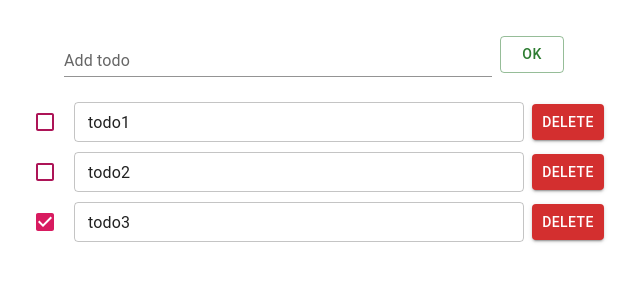
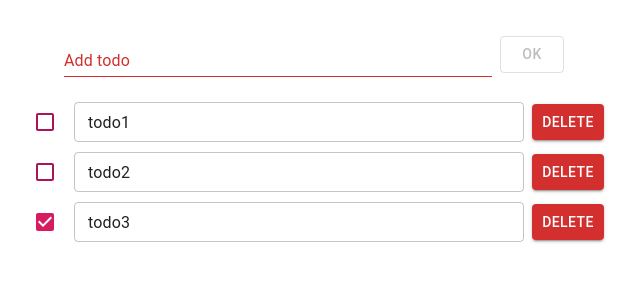
Before and after one commit to Jhon-Crow/react-typescript-redux-todo-app, a React (Vite) app: page / in a window 1280 px wide. Shown: the top 300 px of the page, without its empty margins (326-966 px from the left). Built offline with nearby package versions, Linux system fonts and the light colour scheme.

Commit message:
add onKeyDownEnterHandler to Form add header to empty TodoList

```diff
--- a/src/components/entities/todoItem/TodoItem.tsx
+++ b/src/components/entities/todoItem/TodoItem.tsx
@@ -7,14 +7,13 @@ import {useDispatch} from "react-redux";
 
 interface TodoItemProps {
     id: string;
-    key: string;
     text: string;
     checked: boolean;
     handleDeleteClick: (id: string) => void;
 }
 
 const TodoItem = memo((props: TodoItemProps) => {
-    const { key, id, text, checked, handleDeleteClick } = props;
+    const { id, text, checked, handleDeleteClick } = props;
     const [textValue, setTextValue] = useState(text);
     const dispatch = useDispatch();
 
@@ -34,7 +33,6 @@ const TodoItem = memo((props: TodoItemProps) => {
             display="flex"
             alignItems='center'
             justifyContent='start'
-            key={key}
             sx={{ width: 580, maxWidth: '100%' }}
         >
             <Checkbox
--- a/src/components/widgets/todoForm/TodoForm.tsx
+++ b/src/components/widgets/todoForm/TodoForm.tsx
@@ -1,20 +1,31 @@
 import {Box, TextField} from "@mui/material";
 import Button from "@mui/material/Button";
 import { useDispatch } from "react-redux";
-import {useCallback, useState} from "react";
+import {useCallback, useMemo, useState} from "react";
 import {createTodo} from "../../../store/todoSlice.ts";
 
 const TodoForm = () => {
     const [textValue, setTextValue] = useState('');
     const dispatch = useDispatch();
+    const trimmedValue = useMemo(() => textValue.trim(), [textValue]);
 
-
-    const handleAddTodo = useCallback(() => {
-        if (textValue.trim()) {
+    const addTodoHandler = useCallback(() => {
+        if (trimmedValue) {
             dispatch(createTodo(textValue));
             setTextValue('');
         }
     }, [dispatch, textValue]);
+
+    const onChangeHandler = useCallback((e: React.ChangeEvent<HTMLInputElement>) => {
+        setTextValue(e.target.value);
+    }, []);
+
+    const onKeyDownEnterHandler = useCallback((e: React.KeyboardEvent<HTMLInputElement>) => {
+        if (e.key === 'Enter') {
+            e.preventDefault();
+            addTodoHandler();
+        }
+    }, [addTodoHandler]);
 
     return (
         <Box
@@ -25,15 +36,23 @@ const TodoForm = () => {
             sx={{ width: 500, maxWidth: '100%' }}
         >
             <TextField
+                error={!trimmedValue}
                 fullWidth={true}
-                onChange={(e) => setTextValue(e.target.value)}
+                onChange={onChangeHandler}
                 value={textValue}
                 label='Add todo'
-                multiline
                 variant="standard"
                 size="small"
+                onKeyDown={onKeyDownEnterHandler}
             />
-            <Button onClick={handleAddTodo} variant='outlined' color="success">ok</Button>
+            <Button
+                disabled={!trimmedValue}
+                onClick={addTodoHandler}
+                variant='outlined'
+                color="success"
+            >
+                ok
+            </Button>
         </Box>
     );
 };
--- a/src/components/widgets/todoList/TodoList.tsx
+++ b/src/components/widgets/todoList/TodoList.tsx
@@ -20,9 +20,10 @@ const TodoList = memo((props: TodoListProps) => {
         setIsOpenModal(true);
     }, [setTodoToDelete, setIsOpenModal]);
 
-    return (
+    return todosArr.length
+        ? (
         <Stack spacing={1}>
-            {todosArr.map((i: TodoStateItem) => (
+             {todosArr.map((i: TodoStateItem) => (
                 <TodoItem
                     key={i.id}
                     id={i.id}
@@ -32,7 +33,8 @@ const TodoList = memo((props: TodoListProps) => {
                 />
             ))}
         </Stack>
-    );
+    )
+        : <h1>it's empty here</h1>;
 });
 
 export default TodoList;
```
